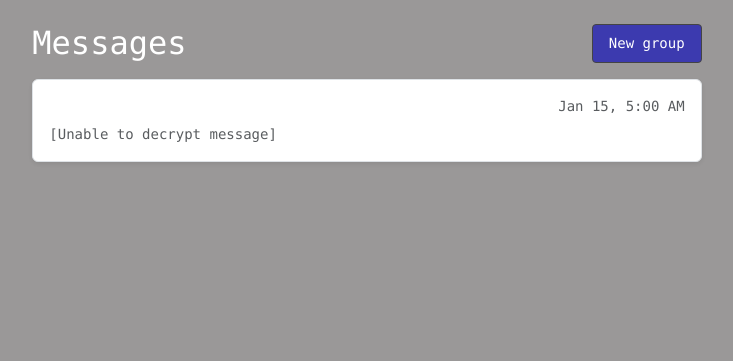
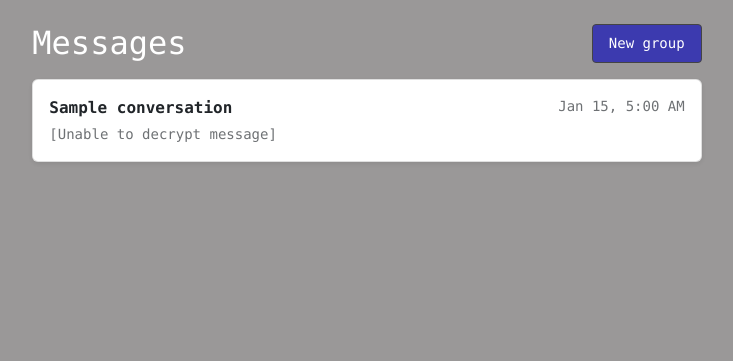
Before and after one commit to BackWoodsGinger/tfapp, a Django app: page /messages/ in a window 1280 px wide. Shown: the part 70-431 px from the top of the page, without its empty margins (273-1006 px from the left). Run offline with Django 4.2, Linux system fonts and the light colour scheme; the visitor is signed in with stand-in values (Sample User, id 1); data comes from the database, SQL or seed files in the repository; tables that the repository leaves empty hold one stand-in row (values such as "Sample post"); some libraries are stand-ins or nearby versions.

Commit message:
Version 3.0.3 - Minor adjustment to dashboard for screen condensing.

```diff
--- a/tfapp/static/css/styles.css
+++ b/tfapp/static/css/styles.css
@@ -333,6 +333,37 @@ input[type="date"].form-control {
   max-width: 100%;
 }
 
+/*
+ * Messaging inbox: list-group sits on the page container (not a dark card-body).
+ * body { color: #fff } + .text-reset made titles inherit white on the light list bg.
+ */
+.messaging-inbox-list {
+  --bs-list-group-color: #212529;
+  --bs-list-group-bg: #fff;
+  --bs-list-group-border-color: rgba(0, 0, 0, 0.125);
+  --bs-list-group-action-color: #212529;
+  --bs-list-group-action-hover-color: #1a1d20;
+  --bs-list-group-action-hover-bg: #f8f9fa;
+  --bs-list-group-action-active-color: #fff;
+  --bs-list-group-action-active-bg: #313198;
+  --bs-secondary-color: rgba(33, 37, 41, 0.65);
+}
+
+.messaging-inbox-list .list-group-item-action {
+  color: #212529;
+  background-color: #fff;
+}
+
+.messaging-inbox-list .list-group-item-action:hover,
+.messaging-inbox-list .list-group-item-action:focus {
+  color: #1a1d20;
+  background-color: #f8f9fa;
+}
+
+.messaging-inbox-list .text-muted {
+  color: rgba(33, 37, 41, 0.65) !important;
+}
+
 /* Payroll weekly import: align file input with buttons across Firefox / WebKit / Chromium */
 .payroll-schedule-import {
   color-scheme: dark;
--- a/tfapp/templates/messaging/inbox.html
+++ b/tfapp/templates/messaging/inbox.html
@@ -15,11 +15,11 @@
     <a class="btn btn-primary btn-sm" href="{% url 'messaging:group_create' %}">New group</a>
   </div>
   {% if rows %}
-  <div class="list-group shadow-sm">
+  <div class="list-group shadow-sm messaging-inbox-list">
     {% for row in rows %}
-    <a href="{% url 'messaging:thread' row.conversation.pk %}" class="list-group-item list-group-item-action px-3 py-3 text-decoration-none text-reset">
+    <a href="{% url 'messaging:thread' row.conversation.pk %}" class="list-group-item list-group-item-action px-3 py-3 text-decoration-none">
       <div class="d-flex justify-content-between gap-2">
-        <div class="fw-semibold">{{ row.title }}</div>
+        <div class="fw-semibold text-dark">{{ row.title }}</div>
         <div class="small text-muted text-nowrap">{{ row.last_at|date:"M j, g:i A" }}</div>
       </div>
       {% if row.last_preview %}
```
